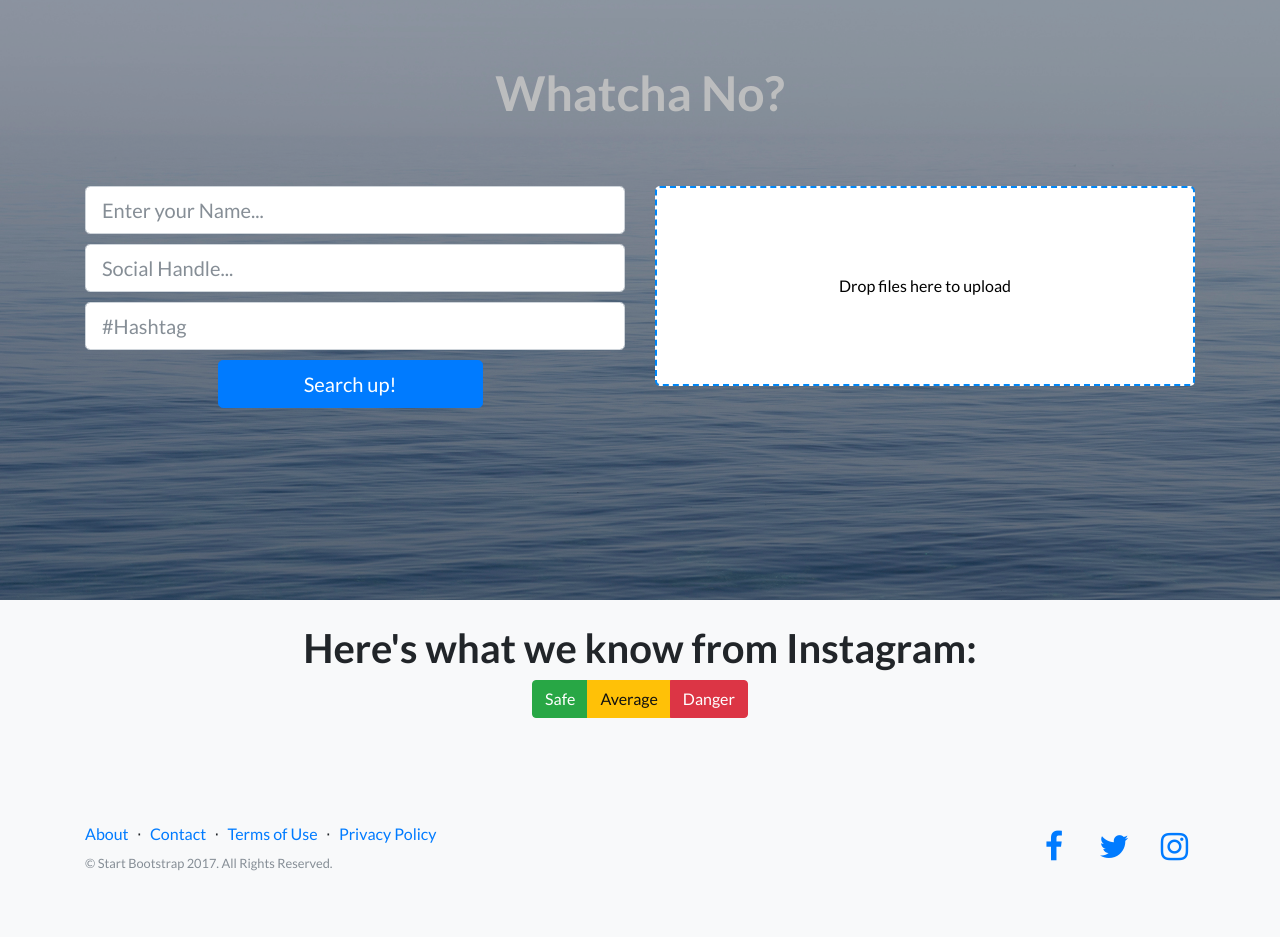
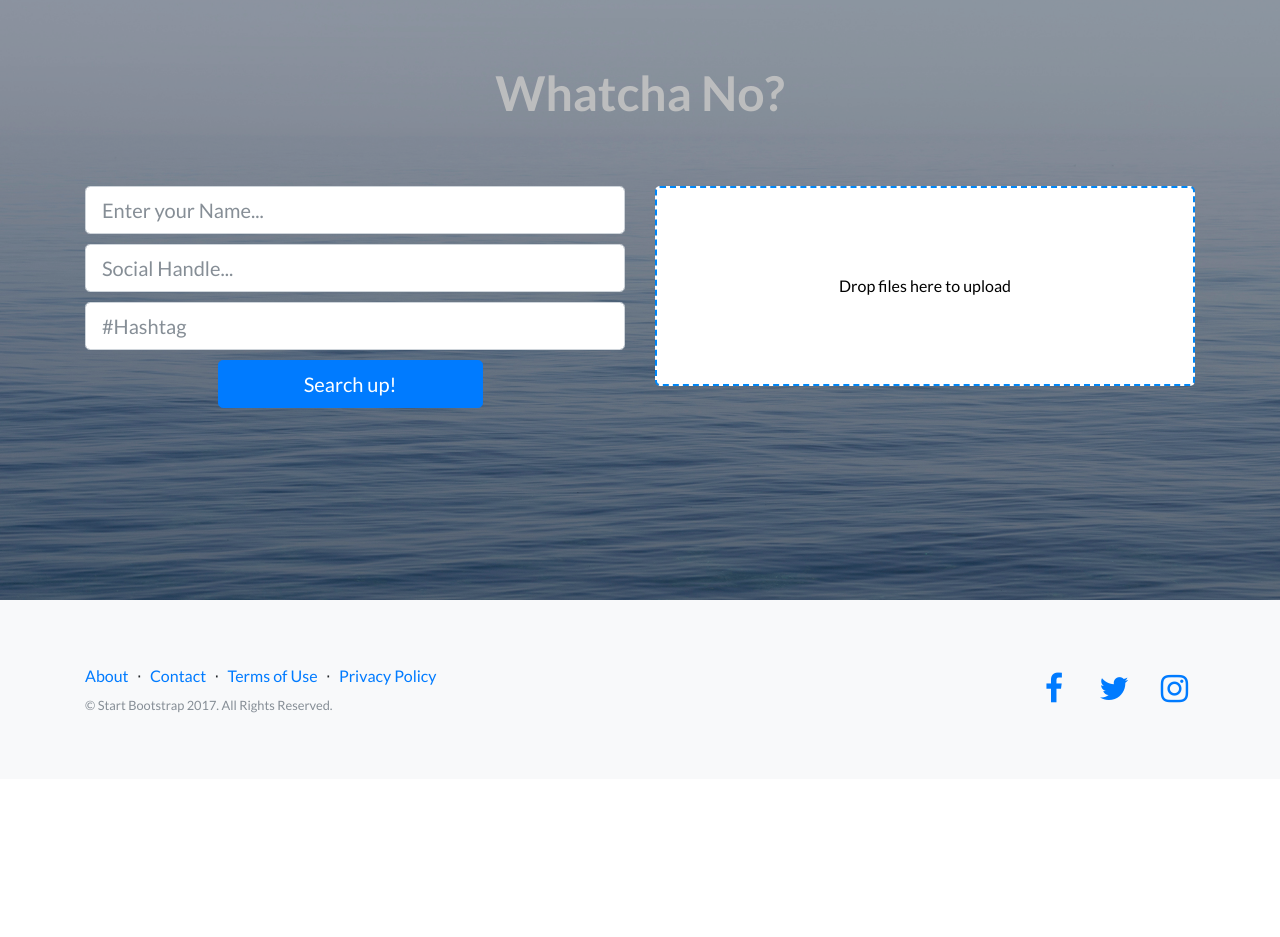
Before and after one commit to hpandya3/whatchano, a Flask app: page / in a window 1280 px wide. After the commit the page ends 713 px from the top, so only its background shows below. Run offline with Flask 2, Linux system fonts and the light colour scheme; parts of the project's set-up code (start-up, migrations or seed data) failed here and were passed over; some libraries are stand-ins or nearby versions.

Commit message:
fixed styling issues

```diff
--- a/flask_website/templates/index.html
+++ b/flask_website/templates/index.html
@@ -64,52 +64,29 @@
 
 
 
-
-    <div id="showme" class="container" style="display: none">
-            <div class="row" id="ipost">
-
-
-            </div>
-            <div class="row" id="tweets">
-
-
-            </div>
-    </div>
-
-
-
-
-
-
-
     <!-- Icons Grid -->
-    <section id="Instagram" class="bg-light text-center">
+    <section id="instagram" class="bg-light text-center" style="display: none">
         <br/>
         <h1>Here's what we know from Instagram:</h1>
         <section class="content">
-            <div class="btn-group" style="margin-bottom: 1rem;">
-                <button type="button" class="btn btn-success btn-filter" data-target="pagado">Safe</button>
-                <button type="button" class="btn btn-warning btn-filter" data-target="pendiente">Average</button>
-                <button type="button" class="btn btn-danger btn-filter" data-target="cancelado">Danger</button>
-            </div>
+                <div id="showme" class="container" >
+                        <div class="row" id="ipost">
+                        </div>
+                </div>
 
+        </section>
+</section>
 
-            <div id="InstagramSection" style="width:90%;margin-left:auto;margin-right: auto;">
-
-                <table class="table table-filter" style=" margin: 0 auto">
-
-                    <tbody>
-                        <tr data-status="pagado">
-
-
-                        </tr>
-
-
-                    </tbody>
-                </table>
-            </div>
+<section id="twitter" class="bg-light text-center" style="display: none">
+        <br/>
+        <h1>Here's what we know from Twitter:</h1>
+        <section class="content">
+                <div id="showagain" class="container">
+                        <div class="row justify-content-md-center" id="tweets">
+                        </div>
+                </div>
         </section>
-        <br/>
+</section>
 
 
     <!-- Footer -->
@@ -348,7 +325,6 @@
 
             $("#showmebutton").click(function(){
                 var username;
-                $("#showme").show();
                 username = $("#handle").val();
                 console.log(username);
 
@@ -359,6 +335,7 @@
                     let posts = data.posts;
 
                     posts.forEach(function(post){
+                        $("#instagram").show();
                         let code = post.code;
                         let html = '<div class="col-md">' +
                             '<blockquote class="instagram-media" data-instgrm-captioned data-instgrm-version="7" style=" background:#FFF; border:0; border-radius:3px; box-shadow:0 0 1px 0 rgba(0,0,0,0.5),0 1px 10px 0 rgba(0,0,0,0.15); margin: 1px; max-width:400px; padding:0; width:99.375%; width:-webkit-calc(100% - 2px); width:calc(100% - 2px);">'+
@@ -381,6 +358,7 @@
 
                     posts.forEach(function(post){
                         let url = post.url;
+                        $("#twitter").show();
                         let html = `<div class="col-md">
                             <blockquote class="twitter-tweet" data-lang="en"><p lang="en" dir="ltr">
                                     <a href="${url}"></a>
```
